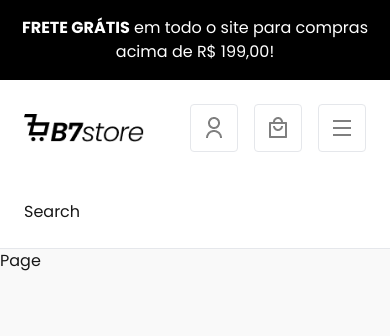
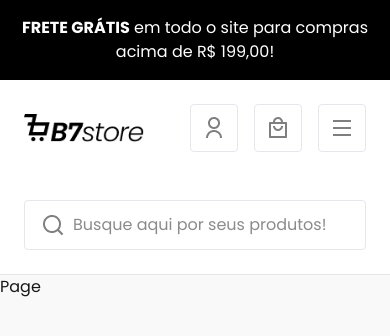
Before and after one commit to Nixwzy/b7store, a Next.js app: page / in a window 390 px wide. Shown: the top 336 px of the page. Built offline with nearby package versions, Linux system fonts and the light colour scheme.

Commit message:
feat(header): add HeaderSearch component for improved search functionality

```diff
--- /dev/null
+++ b/src/components/layout/header-search.tsx
@@ -0,0 +1,9 @@
+export const HeaderSearch = () => {
+  return (
+    <input
+      type="search"
+      className="border border-gray-200 w-full pl-12 px-4 py-3 rounded-sm outline-0 bg-no-repeat bg-[url('/assets/ui/search.png')] bg-[16px_50%] bg-[size:24px]"
+      placeholder="Busque aqui por seus produtos!"
+    />
+  );
+};
--- a/src/components/layout/header.tsx
+++ b/src/components/layout/header.tsx
@@ -5,6 +5,7 @@
 import Link from 'next/link';
 import { useState } from 'react';
 import { is } from 'zod/locales';
+import { HeaderSearch } from './header-search';
 
 type MenuItem = {
   label: string;
@@ -85,8 +86,10 @@
           ))}
         </div>
       )}
-      {/* search */}
-      <div className="md:hidden p-6">Search</div>
+      {/* search section*/}
+      <div className="md:hidden p-6">
+        <HeaderSearch />
+      </div>
     </header>
   );
 }
```
